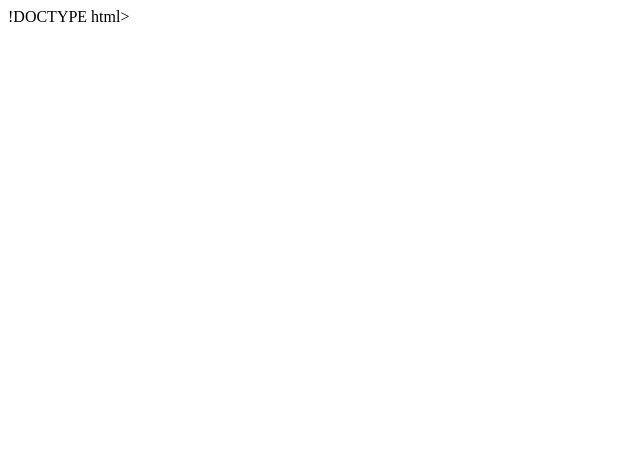
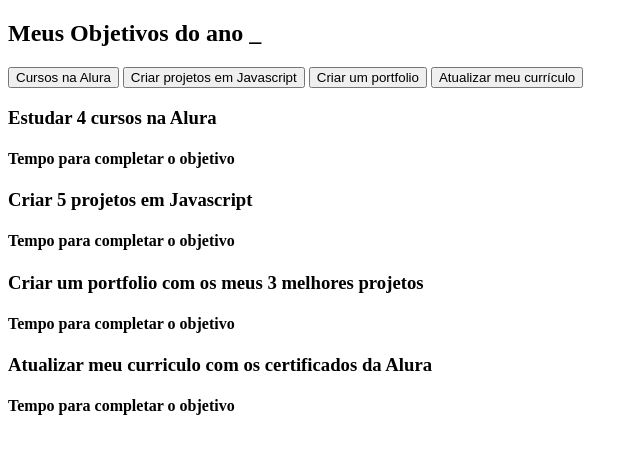
Before and after one commit to ruivinha0304/projeto-1, a plain HTML site: page maria eduarda/index.html in a window 1280 px wide. Shown: the whole page, without its empty margins (0-640 px from the left). Drawn offline with Linux system fonts and the light colour scheme.

Commit message:
Update index.html

```diff
--- a/maria eduarda/index.html
+++ b/maria eduarda/index.html
@@ -1,22 +1,47 @@
 
-!DOCTYPE html>
+<!DOCTYPE html>
 <html lang="pt-br">
 <head>
-  <meta charset="UTF-8">
-  <meta name="viewport" content="width=device-width, initial-scale=1.0">
-  <title>Meus objetivos do ano</title>
-  <link rel= "stylesheet" href='style.css">
-</head>
- <body>
-  <h2 class="titulo-principal">Meus Objetivos do ano_</h2>
-   <div class="botoes">
-    <button class="botao">Cursos na Alura</button>
-    <button class="botao">Criar projetos em JavaScript</button>
-    <button class="botao">Criar um portfólio</button>
-    <button class="botao">Atualizar meu currículo</button>
-
-</html>
+    <meta charset="UTF-8">
+    <meta name="viewport" content="width=device-width, initial-scale=1.0">
+    <title>meus objetivos do ano</title>
+    <link rel="stylesheet" href="style.css">
 </head>
 <body>
+    <section class="conteudo-principal">
+        <h2 class="titulo-principal">Meus Objetivos do ano <span>_</span></h2>
+        <div class="conteudo">
+            <div class="botoes">
+                <button class="botao ativo">Cursos na Alura</button>
+                <button class="botao">Criar projetos em Javascript</button>
+                <button class="botao">Criar um portfolio</button>
+                <button class="botao">Atualizar meu currículo</button>
+            </div>
+            <div class="abas-textos">
+                <div class="aba-conteudo ativo">
+                    <h3 class="aba-conteudo-titulo-principal">Estudar 4 cursos na Alura</h3>
+                    <h4 class="aba-conteudo-titulo-secundario">Tempo para completar o objetivo</h4>
+                    <div class="contador"></div>
+                </div>
+                <div class="aba-conteudo">
+                    <h3 class="aba-conteudo-titulo-principal">Criar 5 projetos em Javascript</h3>
+                    <h4 class="aba-conteudo-titulo-secundario">Tempo para completar o objetivo</h4>
+                    <div class="contador"></div>
+                </div>
+                <div class="aba-conteudo">
+                    <h3 class="aba-conteudo-titulo-principal">Criar um portfolio com os meus 3 melhores projetos</h3>
+                    <h4 class="aba-conteudo-titulo-secundario">Tempo para completar o objetivo</h4>
+                    <div class="contador"></div>
+                </div>
+                <div class="aba-conteudo">
+                    <h3 class="aba-conteudo-titulo-principal">Atualizar meu curriculo com os certificados da Alura</h3>
+                    <h4 class="aba-conteudo-titulo-secundario">Tempo para completar o objetivo</h4>
+                    <div class="contador"></div>
+                </div>
+            </div>
+        </div>
+
+    </section>
+    <script src="main.js"></script>
 </body>
 </html>
```
